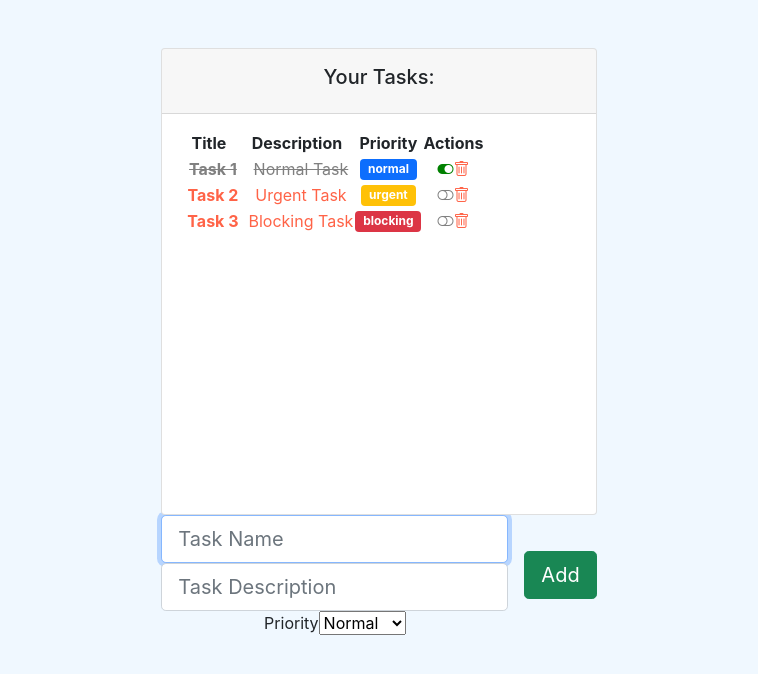
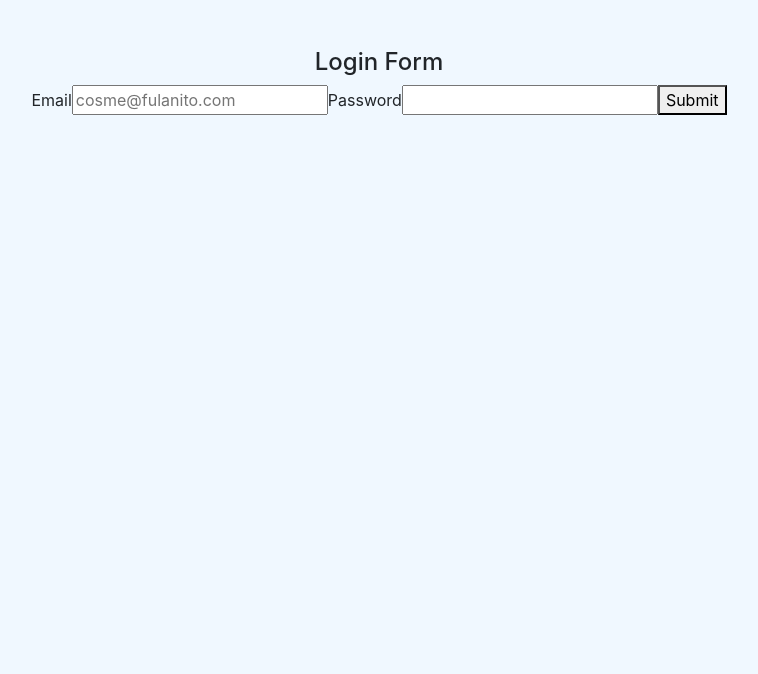
Before and after one commit to PadillaTom/OB-ReactJS, a React (Create React App) app: page / in a window 1280 px wide. Shown: the top 674 px of the page, without its empty margins (261-1019 px from the left). Built offline with nearby package versions, Linux system fonts and the light colour scheme.

Commit message:
Formik y YUP

```diff
--- a/package.json
+++ b/package.json
@@ -9,11 +9,13 @@
     "axios": "^0.26.1",
     "bootstrap": "^5.1.3",
     "bootstrap-icons": "^1.8.1",
+    "formik": "^2.2.9",
     "node-sass": "^7.0.1",
     "react": "^17.0.2",
     "react-dom": "^17.0.2",
     "react-scripts": "5.0.0",
-    "web-vitals": "^2.1.4"
+    "web-vitals": "^2.1.4",
+    "yup": "^0.32.11"
   },
   "scripts": {
     "start": "react-scripts start",
--- a/src/App.js
+++ b/src/App.js
@@ -5,12 +5,13 @@ import TaskListComponent from "./components/container/TaskListComponent";
 import Father from "./components/container/Father";
 import { GreetingStyled } from "./components/pure";
 import OptionalRender from "./components/pure/OptionalRender";
+import LoginForkmik from "./components/forms/LoginForkmik";
 
 function App() {
 	return (
 		<div className="App">
 			{/* :::: PROYECTO FINAL :::: */}
-			<TaskListComponent></TaskListComponent>
+			{/* <TaskListComponent></TaskListComponent> */}
 
 			{/* :::: EJEMPLOS :::: */}
 
@@ -30,6 +31,9 @@ function App() {
 
 			{/* Conditional Rendering */}
 			{/* <OptionalRender></OptionalRender> */}
+
+			{/* Formik y Yup */}
+			<LoginForkmik></LoginForkmik>
 		</div>
 	);
 }
--- /dev/null
+++ b/src/components/forms/LoginForkmik.jsx
@@ -0,0 +1,52 @@
+import React from "react";
+import { Formik, Field, Form, ErrorMessage } from "formik";
+import * as Yup from "yup";
+
+const loginSchema = Yup.object().shape({
+	email: Yup.string().email("Debe ser un email Valido").required("Obligatorio"),
+	password: Yup.string().required("Obligatorio"),
+});
+
+const LoginForkmik = () => {
+	const initialCredentials = {
+		email: "",
+		password: "",
+	};
+	return (
+		<div>
+			<h4>Login Form</h4>
+			<Formik
+				initialValues={initialCredentials}
+				validationSchema={loginSchema}
+				onSubmit={async (values) => {
+					await new Promise((r) => setTimeout(r, 500));
+					alert(JSON.stringify(values, null, 2));
+					localStorage.setItem("credentials", values);
+				}}
+			>
+				{/* FORM */}
+				{({ errors, touched }) => {
+					return (
+						<Form>
+							<label htmlFor="email">Email</label>
+							<Field id="email" name="email" placeholder="cosme@fulanito.com" />
+							{errors.email && touched.email && (
+								<ErrorMessage name="email" component="div"></ErrorMessage>
+							)}
+							<label htmlFor="password">Password</label>
+							<Field id="password" name="password" />
+							{errors.password && touched.password && (
+								<div className="error-msg">
+									<ErrorMessage name="password" component="div"></ErrorMessage>
+								</div>
+							)}
+							<button type="submit">Submit</button>
+						</Form>
+					);
+				}}
+			</Formik>
+		</div>
+	);
+};
+
+export default LoginForkmik;
```
Also changed, not shown: 1 other file (tests, documents, lock files or other folders).
